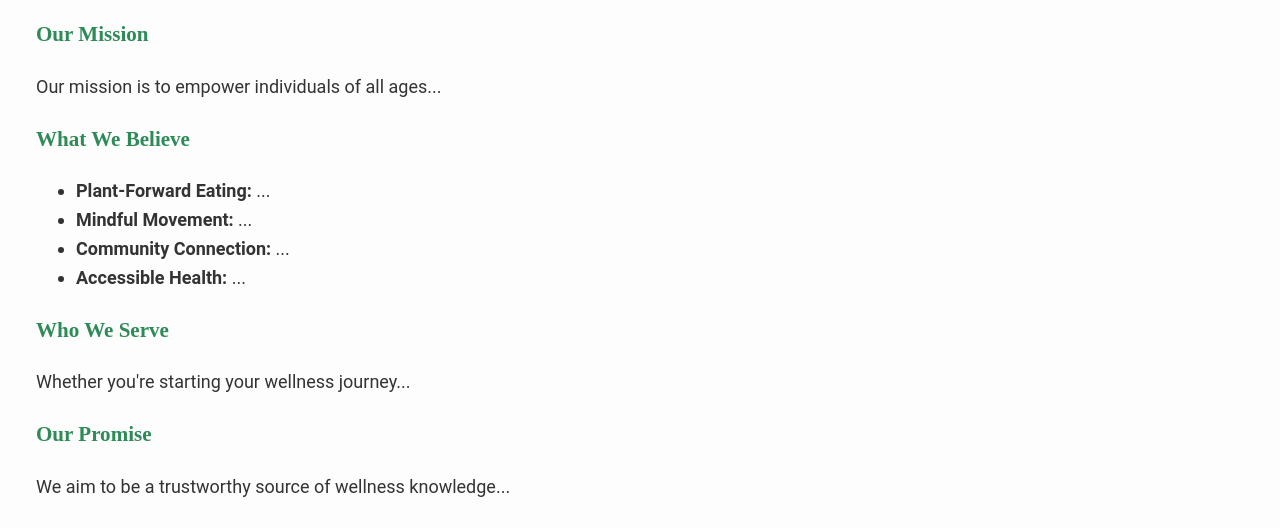
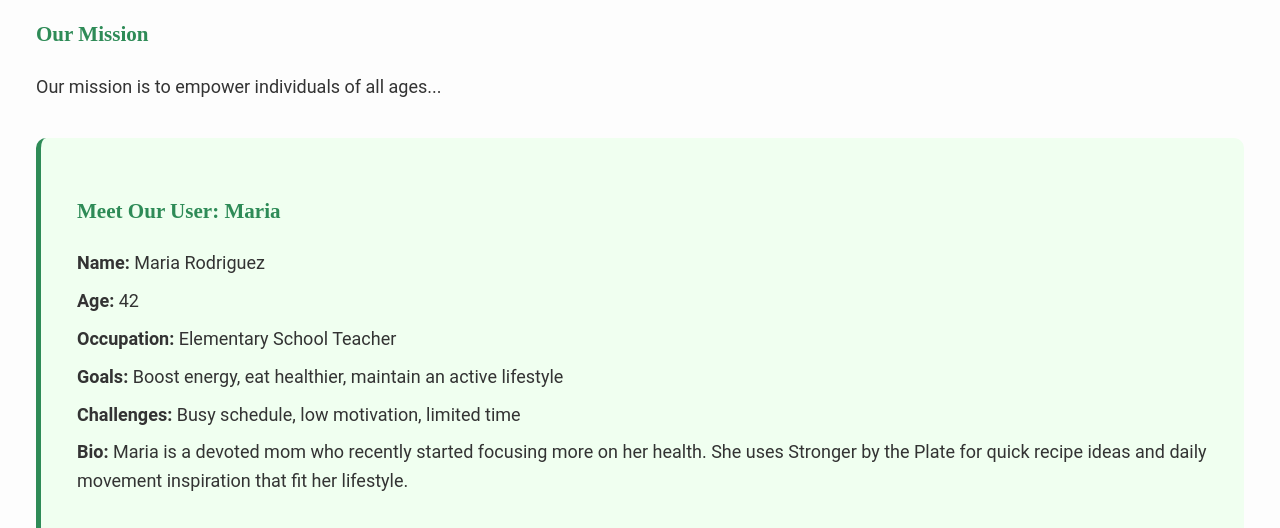
Before and after one commit to jesusmedeles/MODULE5_TABLES_LISTS_AND_MORE, a plain HTML site: page about.html in a window 1280 px wide. Shown: the part 424-952 px from the top of the page. Drawn offline with Linux system fonts and the light colour scheme.

Commit message:
updating user persona and styles

```diff
--- a/about.html
+++ b/about.html
@@ -31,6 +31,18 @@
       <h3>Our Mission</h3>
       <p>Our mission is to empower individuals of all ages...</p>
 
+      <section class="user-persona">
+  <h3>Meet Our User: Maria</h3>
+  <div class="persona-box">
+    <p><strong>Name:</strong> Maria Rodriguez</p>
+    <p><strong>Age:</strong> 42</p>
+    <p><strong>Occupation:</strong> Elementary School Teacher</p>
+    <p><strong>Goals:</strong> Boost energy, eat healthier, maintain an active lifestyle</p>
+    <p><strong>Challenges:</strong> Busy schedule, low motivation, limited time</p>
+    <p><strong>Bio:</strong> Maria is a devoted mom who recently started focusing more on her health. She uses Stronger by the Plate for quick recipe ideas and daily movement inspiration that fit her lifestyle.</p>
+  </div>
+</section>
+
       <h3>What We Believe</h3>
       <ul>
         <li><strong>Plant-Forward Eating:</strong> ...</li>
--- a/styles.css
+++ b/styles.css
@@ -343,3 +343,20 @@ nav a:active {
   max-width: 640px;
   text-align: center;
 }
+.user-persona {
+  background-color: #f0fff0;
+  padding: 2em;
+  margin-top: 2em;
+  border-radius: 10px;
+  border-left: 5px solid #2e8b57;
+}
+
+.user-persona h3 {
+  color: #2e8b57;
+  font-family: 'Playfair Display', serif;
+  margin-bottom: 1em;
+}
+
+.persona-box p {
+  margin: 0.5em 0;
+}
```
